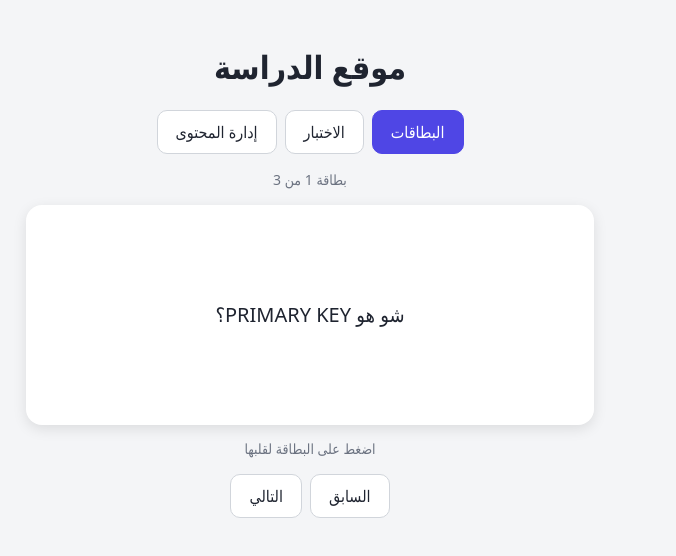
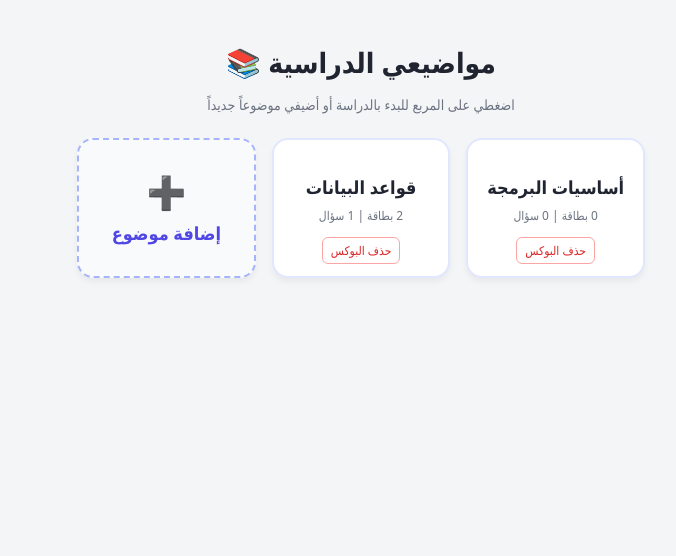
Before and after one commit to JanaBataineh/study-site-react.io, a React (Vite) app: page / in a window 1280 px wide. Shown: the top 556 px of the page, without its empty margins (454-1130 px from the left). Built offline with nearby package versions, Linux system fonts and the light colour scheme.

Commit message:
Update UI to Grid Dashboard format

```diff
--- a/src/App.jsx
+++ b/src/App.jsx
@@ -1,36 +1,100 @@
 import { useState } from 'react'
-import { useStorage } from './useStorage.js'
-import { defaultCards, defaultQuestions } from './defaults.js'
+import { useStorage, uid } from './useStorage.js'
+import { defaultCards, defaultQuestions, defaultSubjects } from './defaults.js'
 import Flashcards from './components/Flashcards.jsx'
 import Quiz from './components/Quiz.jsx'
 import Manage from './components/Manage.jsx'
 
-const TABS = [
-  ['cards', 'البطاقات'],
-  ['quiz', 'الاختبار'],
-  ['manage', 'إدارة المحتوى']
-]
+const TABS = [['cards', 'البطاقات'], ['quiz', 'الاختبار'], ['manage', 'إدارة المحتوى']]
 
 export default function App() {
-  const [tab, setTab] = useState('cards')
+  const [subjects, setSubjects] = useStorage('study:subjects', defaultSubjects)
   const [cards, setCards] = useStorage('study:cards', defaultCards)
   const [questions, setQuestions] = useStorage('study:questions', defaultQuestions)
 
+  const [activeSub, setActiveSub] = useState(null)
+  const [tab, setTab] = useState('cards')
+
+  const addSubject = () => {
+    const name = window.prompt('أدخل اسم الموضوع أو المادة (مثلاً: لغة عربية، تلاوة، برمجة):')
+    if (name && name.trim()) {
+      setSubjects([...subjects, { id: uid(), name: name.trim() }])
+    }
+  }
+
+  const deleteSubject = (e, id) => {
+    e.stopPropagation() // يمنع فتح البوكس عند الضغط على زر الحذف
+    if (window.confirm('تحذير: راح ينحذف هذا البوكس وكل البطاقات والأسئلة اللي جواه. متأكدة؟')) {
+      setSubjects(subjects.filter(s => s.id !== id))
+      setCards(cards.filter(c => c.subjectId !== id))
+      setQuestions(questions.filter(q => q.subjectId !== id))
+    }
+  }
+
+  // إذا تم اختيار بوكس (مادة)، نعرض البطاقات والاختبارات الخاصة فيه
+  if (activeSub) {
+    const subInfo = subjects.find(s => s.id === activeSub)
+    if (!subInfo) { setActiveSub(null); return null }
+
+    // دعم للبطاقات القديمة لتظهر في أول بوكس
+    const isFirstSub = subjects.length > 0 && activeSub === subjects[0].id
+    const currentCards = cards.filter(c => c.subjectId === activeSub || (!c.subjectId && isFirstSub))
+    const currentQs = questions.filter(q => q.subjectId === activeSub || (!q.subjectId && isFirstSub))
+
     return (
       <main className="container">
-      <h1>موقع الدراسة</h1>
+        <div className="row" style={{ justifyContent: 'space-between', alignItems: 'center', background: '#fff', padding: '12px 20px', borderRadius: '12px', boxShadow: '0 2px 8px rgba(0,0,0,0.05)' }}>
+          <h2 style={{ margin: 0, color: '#4f46e5' }}>📁 {subInfo.name}</h2>
+          <button onClick={() => { setActiveSub(null); setTab('cards') }}>🔙 عودة للمواضيع</button>
+        </div>
+
         <nav className="tabs">
           {TABS.map(([id, label]) => (
-          <button key={id} className={tab === id ? 'active' : ''} onClick={() => setTab(id)}>
-            {label}
-          </button>
+            <button key={id} className={tab === id ? 'active' : ''} onClick={() => setTab(id)}>{label}</button>
           ))}
         </nav>
-      {tab === 'cards' && <Flashcards cards={cards} />}
-      {tab === 'quiz' && <Quiz questions={questions} />}
+
+        {tab === 'cards' && <Flashcards cards={currentCards} />}
+        {tab === 'quiz' && <Quiz questions={currentQs} />}
         {tab === 'manage' && (
-        <Manage cards={cards} setCards={setCards} questions={questions} setQuestions={setQuestions} />
+          <Manage
+            activeSub={activeSub}
+            cards={cards} setCards={setCards}
+            questions={questions} setQuestions={setQuestions}
+            currentCards={currentCards} currentQs={currentQs}
+          />
         )}
       </main>
     )
   }
+
+  // الشاشة الرئيسية (شاشة البوكسات)
+  return (
+    <main className="container">
+      <h1 style={{ fontSize: '28px', marginBottom: '8px' }}>مواضيعي الدراسية 📚</h1>
+      <p className="muted">اضغطي على المربع للبدء بالدراسة أو أضيفي موضوعاً جديداً</p>
+
+      <div className="subjects-grid">
+        {subjects.map(sub => {
+          const subCardsCount = cards.filter(c => c.subjectId === sub.id || (!c.subjectId && subjects[0]?.id === sub.id)).length
+          const subQsCount = questions.filter(q => q.subjectId === sub.id || (!q.subjectId && subjects[0]?.id === sub.id)).length
+
+          return (
+            <div key={sub.id} className="subject-box" onClick={() => setActiveSub(sub.id)}>
+              <div className="subject-title">{sub.name}</div>
+              <div className="muted" style={{ fontSize: '12px', marginBottom: '16px' }}>
+                {subCardsCount} بطاقة | {subQsCount} سؤال
+              </div>
+              <button className="delete-sub-btn" onClick={(e) => deleteSubject(e, sub.id)}>حذف البوكس</button>
+            </div>
+          )
+        })}
+
+        <div className="subject-box add-subject-box" onClick={addSubject}>
+          <div style={{ fontSize: '32px', marginBottom: '8px' }}>➕</div>
+          <div className="subject-title" style={{ margin: 0, color: 'inherit' }}>إضافة موضوع</div>
+        </div>
+      </div>
+    </main>
+  )
+}
--- a/src/defaults.js
+++ b/src/defaults.js
@@ -1,13 +1,13 @@
-// بيانات مبدئية تظهر أول مرة فقط، وبعدها كل التعديلات بتنحفظ في المتصفح
-export const defaultCards = [
-  { id: 'c1', q: 'شو هو PRIMARY KEY؟', a: 'عمود (أو مجموعة أعمدة) يحدد كل صف بشكل فريد ولا يقبل NULL.' },
-  { id: 'c2', q: 'شو الفرق بين INNER JOIN و LEFT JOIN؟', a: 'INNER يرجع الصفوف المتطابقة فقط، LEFT يرجع كل صفوف الجدول الأيسر.' },
-  { id: 'c3', q: 'شو وظيفة GROUP BY؟', a: 'تجميع الصفوف المتشابهة لتطبيق دوال مثل COUNT و SUM.' }
+export const defaultSubjects = [
+  { id: 's1', name: 'أساسيات البرمجة' },
+  { id: 's2', name: 'قواعد البيانات' }
 ]
 
-// correct = رقم الخيار الصحيح (يبدأ من 0)
+export const defaultCards = [
+  { id: 'c1', subjectId: 's2', q: 'شو هو PRIMARY KEY؟', a: 'عمود يحدد كل صف بشكل فريد ولا يقبل NULL.' },
+  { id: 'c2', subjectId: 's2', q: 'شو وظيفة GROUP BY؟', a: 'تجميع الصفوف المتشابهة لتطبيق دوال مثل COUNT.' }
+]
+
 export const defaultQuestions = [
-  { id: 'q1', q: 'أي أمر يستخدم لحذف جدول بالكامل؟', options: ['DELETE', 'DROP TABLE', 'REMOVE', 'CLEAR'], correct: 1 },
-  { id: 'q2', q: 'أي كلمة تستخدم لفلترة نتائج GROUP BY؟', options: ['WHERE', 'FILTER', 'HAVING', 'LIMIT'], correct: 2 },
-  { id: 'q3', q: 'أي دالة تعد عدد الصفوف؟', options: ['SUM', 'COUNT', 'TOTAL', 'AVG'], correct: 1 }
+  { id: 'q1', subjectId: 's2', q: 'أي أمر يستخدم لحذف جدول بالكامل؟', options: ['DELETE', 'DROP TABLE', 'REMOVE', 'CLEAR'], correct: 1 }
 ]
--- a/src/style.css
+++ b/src/style.css
@@ -40,3 +40,26 @@ textarea { min-height: 70px; resize: vertical; }
 }
 .modal-content h3 { margin-top: 0; margin-bottom: 16px; }
 .modal-actions { display: flex; gap: 8px; justify-content: flex-end; margin-top: 16px; }
+/* تصميم الشاشة الرئيسية (بوكسات المواد) */
+.subjects-grid {
+  display: grid;
+  grid-template-columns: repeat(auto-fill, minmax(160px, 1fr));
+  gap: 16px; margin: 24px 0;
+}
+.subject-box {
+  background: #fff; border: 2px solid #e0e7ff; border-radius: 16px;
+  padding: 24px 16px; cursor: pointer; transition: all 0.2s;
+  display: flex; flex-direction: column; align-items: center; justify-content: center;
+  min-height: 140px; box-shadow: 0 4px 6px rgba(0,0,0,0.05); position: relative;
+}
+.subject-box:hover {
+  transform: translateY(-5px); box-shadow: 0 10px 15px rgba(0,0,0,0.1); border-color: #4f46e5;
+}
+.subject-title { font-size: 18px; font-weight: bold; color: #1f2430; margin-bottom: 8px; text-align: center; }
+.add-subject-box { border: 2px dashed #a5b4fc; background: #f8fafc; color: #4f46e5; }
+.add-subject-box:hover { background: #eef2ff; }
+.delete-sub-btn {
+  position: absolute; bottom: 12px; font-size: 12px; padding: 4px 8px;
+  background: transparent; border: 1px solid #fca5a5; color: #dc2626; border-radius: 6px;
+}
+.delete-sub-btn:hover { background: #fee2e2; }
```
Also changed, not shown: src/components/Manage.jsx (+18 -92 lines). Lines whose indentation alone changed are shown as unchanged.
